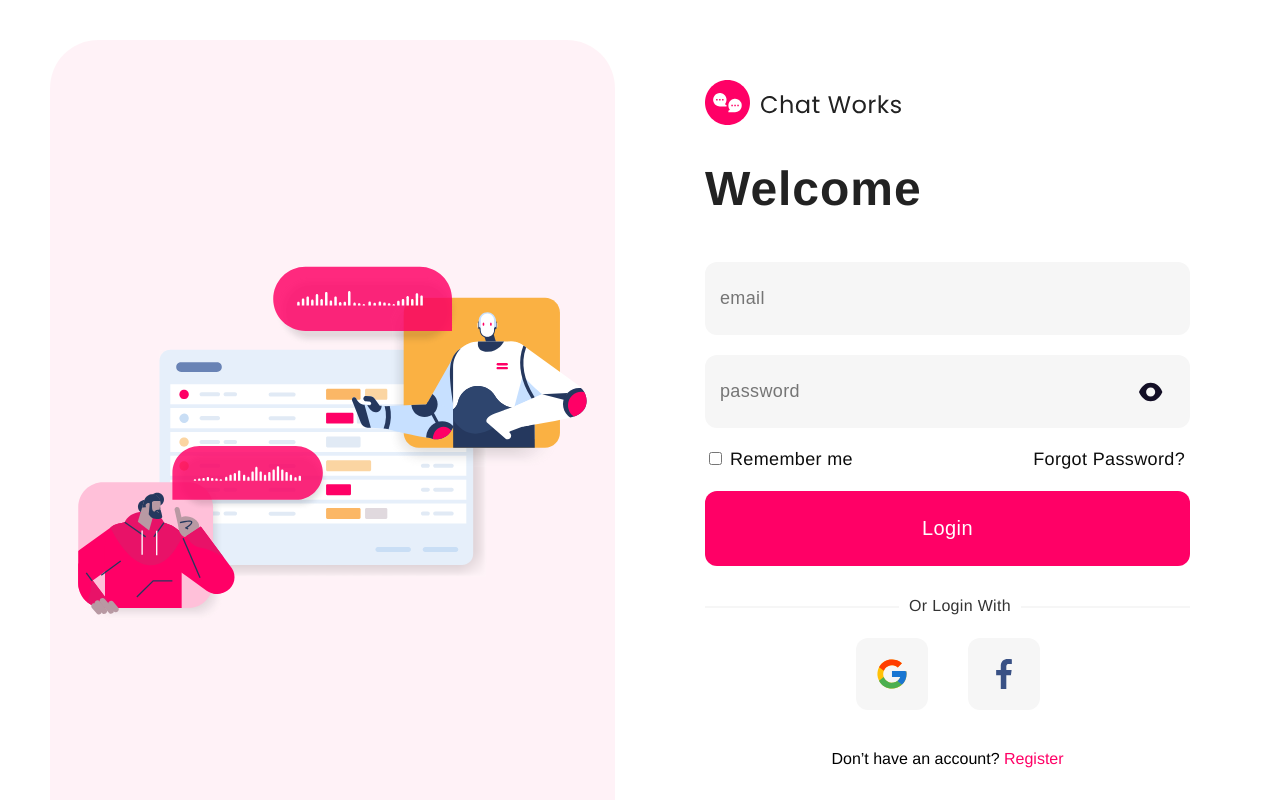
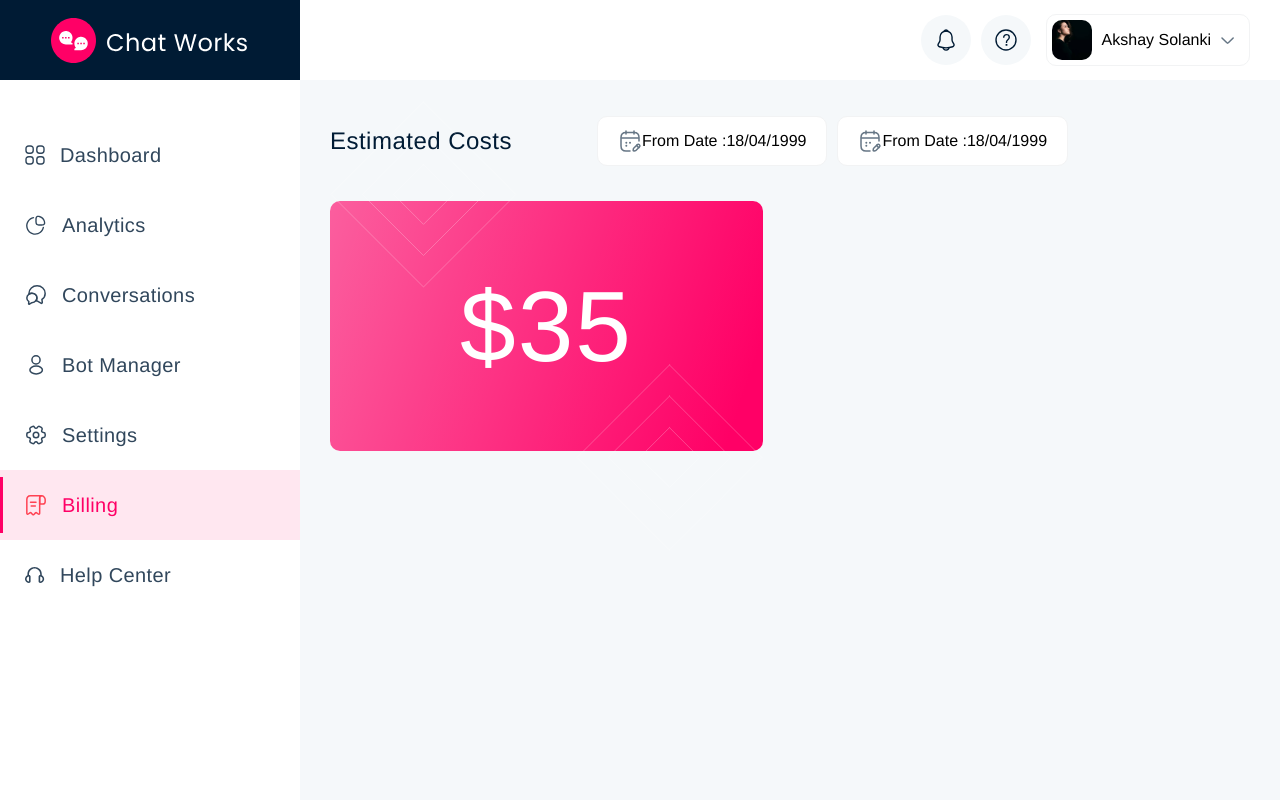
Before and after one commit to akshay3863/ChatWork, a React (Create React App) app: page /billing in a window 1280 px wide. Before the commit this address led to /. Built offline with nearby package versions, Linux system fonts and the light colour scheme.

Commit message:
- Git push

```diff
--- a/src/PrivateRoute.js
+++ b/src/PrivateRoute.js
@@ -3,7 +3,7 @@ import { Navigate } from "react-router-dom";
 import Layout from "./Screen/Layout";
 
 const PrivateRoute = ({ component }) => {
-  const token = localStorage.getItem("token");
+  const token = "sdsadasdasdasda";
 
   return token ? <Layout Children={component} /> : <Navigate to="/" />;
 };
--- a/src/Screen/Login/index.js
+++ b/src/Screen/Login/index.js
@@ -5,7 +5,9 @@ import LogoImg from "../../assets/Logo.svg";
 import EyeImg from "../../assets/eye.svg";
 import GoogleImg from "../../assets/google.svg";
 import FbImg from "../../assets/fb.svg";
-const index = () => {
+import { useNavigate } from "react-router-dom";
+const Login = () => {
+  let navigate = useNavigate();
   return (
     <div className="login-container">
       <div className="Illustration-container">
@@ -35,7 +37,14 @@ const index = () => {
               <span>Forgot Password?</span>
             </div>
           </div>
-          <button className="common-button">Login</button>
+          <button
+            className="common-button"
+            onClick={() => {
+              navigate("/dashboard");
+            }}
+          >
+            Login
+          </button>
           <div className="dividers-line">
             <span>Or Login With</span>
           </div>
@@ -47,7 +56,10 @@ const index = () => {
               <img alt="EyeImg" src={FbImg} />
             </div>
           </div>
-          <div className="bottom-reg-container">
+          <div
+            className="bottom-reg-container"
+            style={{ marginBottom: "40px" }}
+          >
             Don’t have an account? <span>Register</span>
           </div>
         </div>
@@ -56,4 +68,4 @@ const index = () => {
   );
 };
 
-export default index;
+export default Login;
```
